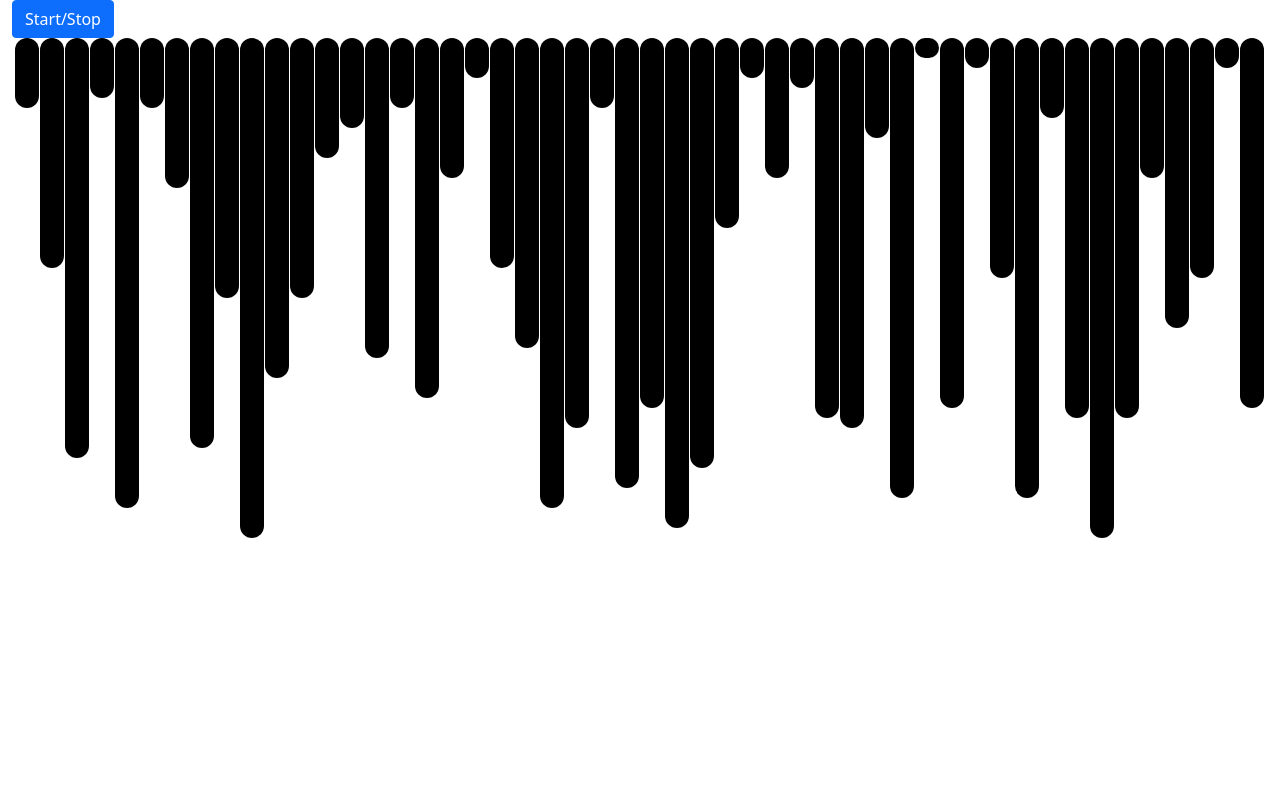
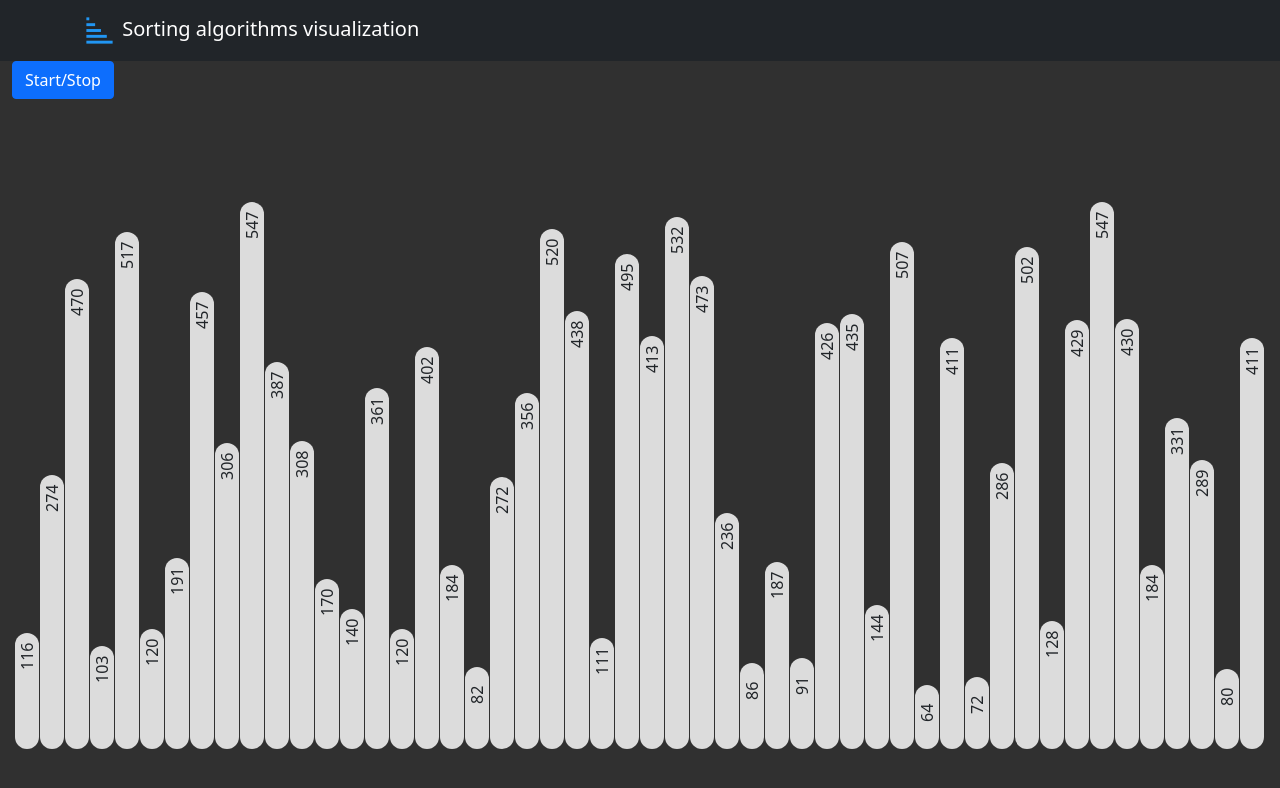
Before and after one commit to jdro10/sorting-algorithms-visualizer, a React (Create React App) app in the folder sorting-algorithms-visualizer/: page / in a window 1280 px wide. Shown: the top 788 px of the page. Built offline with nearby package versions, Linux system fonts and the light colour scheme.

Commit message:
added navbar and layout changes

```diff
--- a/sorting-algorithms-visualizer/package.json
+++ b/sorting-algorithms-visualizer/package.json
@@ -10,6 +10,7 @@
     "react": "^17.0.2",
     "react-bootstrap": "^2.0.0-beta.6",
     "react-dom": "^17.0.2",
+    "react-icons": "^4.2.0",
     "react-scripts": "4.0.3",
     "web-vitals": "^1.1.2"
   },
--- a/sorting-algorithms-visualizer/src/App.js
+++ b/sorting-algorithms-visualizer/src/App.js
@@ -1,7 +1,13 @@
+import Nav from "./components/Nav/Nav";
 import SortingVisualizer from "./components/SortingVisualizer/SortingVisualizer";
 
 function App() {
-  return <SortingVisualizer />;
+  return (
+    <>
+      <Nav />
+      <SortingVisualizer />
+    </>
+  );
 }
 
 export default App;
--- a/sorting-algorithms-visualizer/src/algorithms/BubbleSort.js
+++ b/sorting-algorithms-visualizer/src/algorithms/BubbleSort.js
@@ -3,36 +3,35 @@ const sortingSteps = [];
 
 export function bubbleSort(array) {
   sortingSteps.push(array.slice());
-  colorSteps.push(Array(array.length).fill("black"));
+  colorSteps.push(Array(array.length).fill("#DCDCDC"));
 
   for (let i = 0; i < array.length - 1; i++) {
     for (let j = 0; j < array.length - i - 1; j++) {
-      algorithmSteps(array.slice(), array.length, i, j, "red");
-
+      algorithmSteps(array.slice(), array.length, i, j, "#D00000");
       if (array[j] > array[j + 1]) {
         let temp = array[j];
         array[j] = array[j + 1];
         array[j + 1] = temp;
 
-        algorithmSteps(array.slice(), array.length, i, j, "blue");
+        algorithmSteps(array.slice(), array.length, i, j, "#0099FF");
       }
     }
   }
 
   sortingSteps.push(array.slice());
-  colorSteps.push(Array(array.length).fill("green"));
+  colorSteps.push(Array(array.length).fill("#228B22"));
 
   return [sortingSteps, colorSteps];
 }
 
 function algorithmSteps(array, arrayLength, iteration, currentIndex, color) {
-  const currentArray = Array(arrayLength - iteration).fill("black");
+  const currentArray = Array(arrayLength - iteration).fill("#DCDCDC");
 
   currentArray[currentIndex] = color;
   currentArray[currentIndex + 1] = color;
 
   const sortedPositions = Array(arrayLength - (array.length - iteration)).fill(
-    "green"
+    "#228B22"
   );
 
   colorSteps.push(currentArray.concat(sortedPositions));
--- a/sorting-algorithms-visualizer/src/components/Bar/Bar.js
+++ b/sorting-algorithms-visualizer/src/components/Bar/Bar.js
@@ -2,15 +2,25 @@ import React from "react";
 import Col from "react-bootstrap/Col";
 
 const Bar = ({ height, color }) => {
-  const style = {
+  const columnStyle = {
     width: "10px",
     height: height + "px",
     borderRadius: "15px",
     backgroundColor: color,
+    marginTop: 650 - height + "px",
     marginRight: "1px",
   };
 
-  return <Col style={style} xs={12} />;
+  const textStyle = {
+    transform: "rotate(-90deg)",
+    marginTop: "25px",
+  };
+
+  return (
+    <Col style={columnStyle} xs={12} className="align-middle">
+      <p style={textStyle}>{height}</p>
+    </Col>
+  );
 };
 
 export default Bar;
--- /dev/null
+++ b/sorting-algorithms-visualizer/src/components/Nav/Nav.js
@@ -0,0 +1,18 @@
+import React from "react";
+import Navbar from "react-bootstrap/Navbar";
+import Container from "react-bootstrap/Container";
+import { FcGenericSortingAsc } from "react-icons/fc";
+
+const Nav = () => {
+  return (
+    <Navbar bg="dark" variant="dark">
+      <Container>
+        <Navbar.Brand>
+          <FcGenericSortingAsc size={35} /> Sorting algorithms visualization
+        </Navbar.Brand>
+      </Container>
+    </Navbar>
+  );
+};
+
+export default Nav;
--- a/sorting-algorithms-visualizer/src/components/SortingVisualizer/SortingVisualizer.js
+++ b/sorting-algorithms-visualizer/src/components/SortingVisualizer/SortingVisualizer.js
@@ -6,12 +6,16 @@ import Button from "react-bootstrap/Button";
 import { bubbleSort } from "../../algorithms/BubbleSort";
 
 const arrayToSort = randomArray();
-const steps = bubbleSort(arrayToSort);
+const steps = bubbleSortAlgorithm();
 const colorSteps = steps[1];
 const sortingSteps = steps[0];
 
 function randomArray() {
-  return [...Array(50)].map((_) => Math.ceil(Math.random() * 50));
+  return [...Array(50)].map((_) => 50 + Math.ceil(Math.random() * 500));
+}
+
+function bubbleSortAlgorithm() {
+  return bubbleSort(arrayToSort);
 }
 
 const SortingVisualizer = () => {
@@ -27,7 +31,7 @@ const SortingVisualizer = () => {
     if (render) {
       setTimeout(() => {
         setArray(sortingSteps[currentIndex.current]);
-      }, 1000);
+      }, 500);
 
       if (currentIndex.current + 1 < sortingSteps.length) {
         currentIndex.current++;
@@ -37,12 +41,12 @@ const SortingVisualizer = () => {
 
   return (
     <Container fluid>
-      <Button onClick={() => setRender(!render)}> Start/Stop</Button>
+      <Button onClick={() => setRender(!render)}>Start/Stop</Button>
       <Row className="justify-content-center">
         {array.map((element, index) => (
           <Bar
             key={index}
-            height={element * 10}
+            height={element}
             color={colorSteps[currentIndex.current][index]}
           />
         ))}
--- a/sorting-algorithms-visualizer/src/index.css
+++ b/sorting-algorithms-visualizer/src/index.css
@@ -5,6 +5,7 @@ body {
     sans-serif;
   -webkit-font-smoothing: antialiased;
   -moz-osx-font-smoothing: grayscale;
+  background-color: #303030 !important;
 }
 
 code {
```
Also changed, not shown: 1 other file (tests, documents, lock files or other folders).
